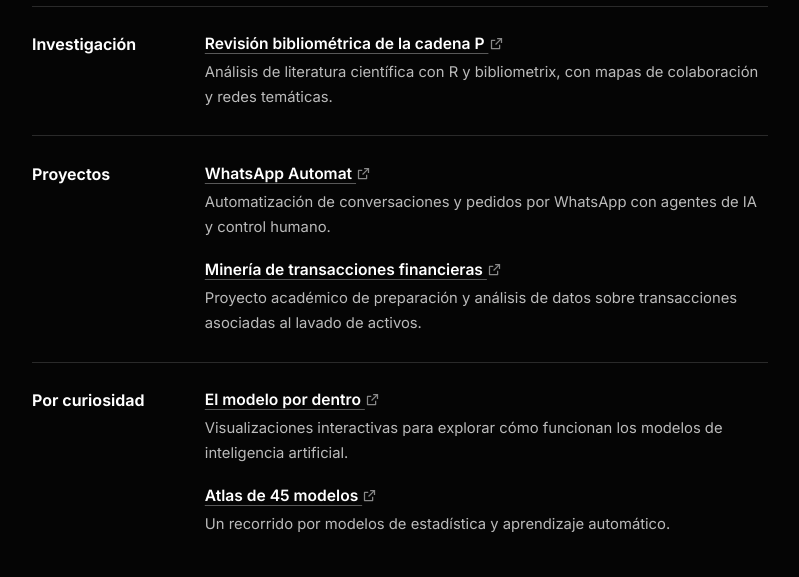
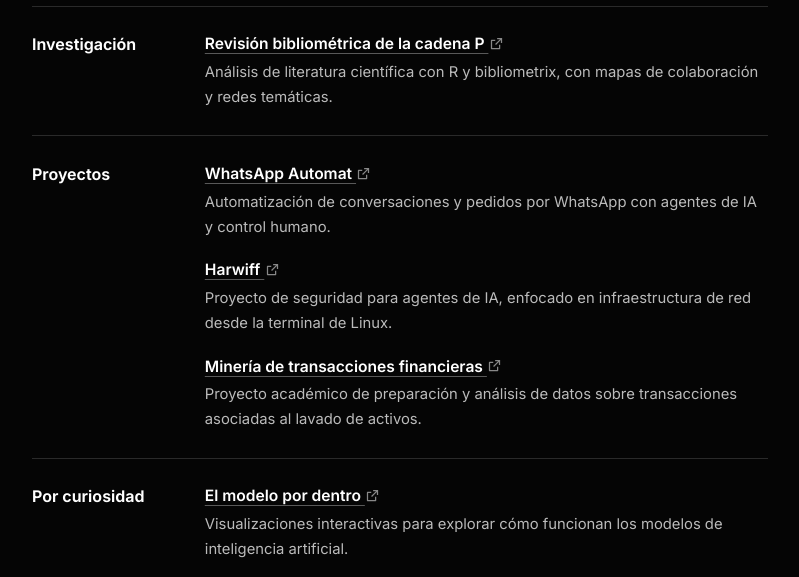
Before and after one commit to glender222/glender222.github.io, a plain HTML site: page index.html in a window 1280 px wide. Shown: the part 590-1167 px from the top of the page, without its empty margins (240-1039 px from the left). Drawn offline with Linux system fonts and the light colour scheme.

Commit message:
Agrega Harwiff a los proyectos

```diff
--- a/index.html
+++ b/index.html
@@ -71,6 +71,10 @@
           <p>Automatización de conversaciones y pedidos por WhatsApp con agentes de IA y control humano.</p>
         </li>
         <li>
+          <h3><a href="https://glendervargas.me/wifi-diagnostico-harness/?v=3">Harwiff <span class="icon icon-external" aria-hidden="true"></span></a></h3>
+          <p>Proyecto de seguridad para agentes de IA, enfocado en infraestructura de red desde la terminal de Linux.</p>
+        </li>
+        <li>
           <h3><a href="https://github.com/glender222/DataMining">Minería de transacciones financieras <span class="icon icon-external" aria-hidden="true"></span></a></h3>
           <p>Proyecto académico de preparación y análisis de datos sobre transacciones asociadas al lavado de activos.</p>
         </li>
```
